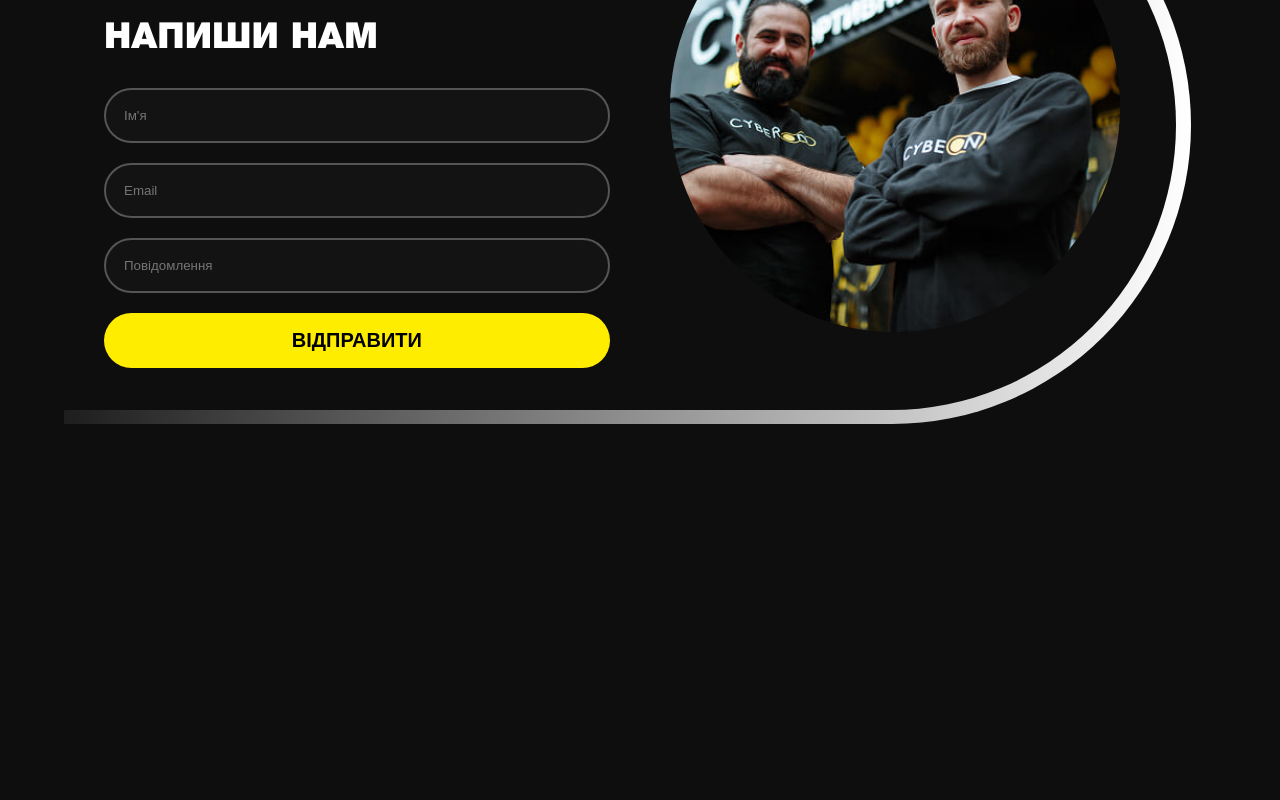
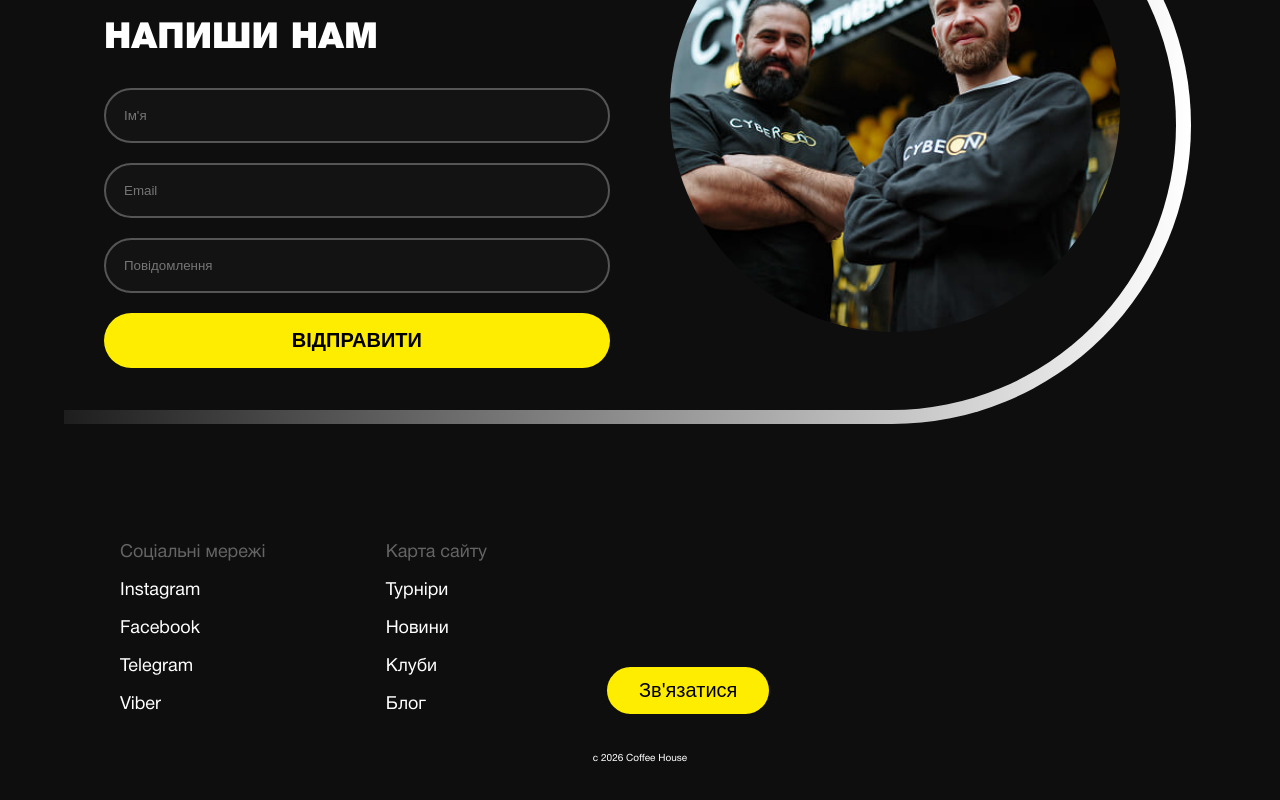
Before and after one commit to AndrewHypster/Cyberion, a Next.js app: page / in a window 1280 px wide. Shown: the part 3595-4395 px from the top of the page. Before the commit the page ends 4315 px from the top, so only its background shows below. Built offline with nearby package versions, Linux system fonts and the light colour scheme.

Commit message:
main form

```diff
--- /dev/null
+++ b/app/components/footer/footer.module.css
@@ -0,0 +1,55 @@
+.footer {
+
+}
+
+.content {
+padding:40px 80px;
+  gap: 120px;
+  display: flex;
+}
+
+.block {
+  font-size: 18px;
+  gap: 20px;
+  display: grid;
+}
+
+.block * {
+  font-weight: 400;
+}
+
+.title {
+  color: #646464;
+}
+
+.button {
+  height: fit-content;
+  padding: 12px 32px;
+  font-size: 20px;
+  align-self: flex-end;
+}
+
+.copy {
+  font-size: 10px;
+  text-align: center;
+}
+
+@media (max-width: 991px) {
+  .content {
+    padding: 6vw;
+    justify-content: left;
+    gap: 12vw;
+    display: grid;
+  }
+  .block {
+    font-size: 4.5vw;
+  }
+  .button {
+    width: 100%;
+    padding: 3vw 0;
+    font-size: 4.5vw;
+  }
+  .copy {
+    font-size: 2.5vw;
+  }
+}
--- /dev/null
+++ b/app/components/footer/index.jsx
@@ -0,0 +1,29 @@
+import Link from "next/link";
+import s from "./footer.module.css";
+
+const Footer = () => {
+  return (
+    <footer className={s.footer}>
+      <div className={s.content}>
+        <div className={`${s.block}`}>
+          <h4 className={s.title}>Соціальні мережі</h4>
+          <Link href="#">Instagram</Link>
+          <Link href="#">Facebook</Link>
+          <Link href="#">Telegram</Link>
+          <Link href="#">Viber</Link>
+        </div>
+        <div className={`${s.block}`}>
+          <h4 className={s.title}>Карта сайту</h4>
+          <Link href="#">Турніри</Link>
+          <Link href="#">Новини</Link>
+          <Link href="#">Клуби</Link>
+          <Link href="#">Блог</Link>
+        </div>
+        <button className={s.button}>Зв'язатися</button>
+      </div>
+      <div className={s.copy}>c 2026 Coffee House</div>
+    </footer>
+  );
+};
+
+export default Footer;
--- a/app/globals.css
+++ b/app/globals.css
@@ -23,7 +23,7 @@
 * {
   padding: 0;
   margin: 0;
-  transition: all .3s;
+  transition: all 0.3s;
   box-sizing: border-box;
 }
 
@@ -33,14 +33,22 @@ html {
 }
 
 body {
-  margin-bottom: 20vw;
+  min-height: 100dvh;
   color: var(--white);
   font-family: var(--font-helvetica), sans-serif;
   background-color: #0e0e0e;
+  grid-template-rows: auto 1fr auto;
+  display: grid;
 }
 
-section {
+section,
+footer {
   padding: 40px;
+}
+
+main {
+  width: 100dvw;
+  height: fit-content;
 }
 
 a {
@@ -48,7 +56,8 @@ a {
   color: var(--white);
   text-decoration: none;
   outline: none;
-} a:hover {
+}
+a:hover {
   color: var(--yellow);
 }
 
@@ -65,7 +74,8 @@ ul {
   list-style: none;
 }
 
-h1, h2 {
+h1,
+h2 {
   text-transform: uppercase;
 }
 
@@ -78,7 +88,8 @@ img {
 }
 
 @media (max-width: 991px) {
-  section {
+  section,
+  footer {
     padding: 6vw 2.5vw;
   }
 }
--- a/app/layout.jsx
+++ b/app/layout.jsx
@@ -1,6 +1,7 @@
 import localFont from "next/font/local";
 import "./globals.css";
 import Header from "./components/header";
+import Footer from "./components/footer";
 
 const helvetica = localFont({
   src: [
@@ -39,6 +40,7 @@ export default function RootLayout({ children }) {
       <body className={helvetica.variable}>
         <Header />
         {children}
+        <Footer />
       </body>
     </html>
   );
--- a/app/page.module.css
+++ b/app/page.module.css
@@ -355,7 +355,8 @@
 
 @media (max-width: 991px) {
   .map_title {
-    font-size: 6.4vw;
+    font-size: 9.5vw;
+    margin-bottom: 4vw;
   }
   .map_google {
     width: 95vw;
```
